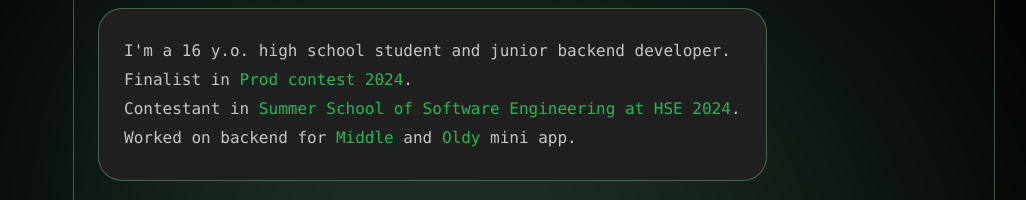
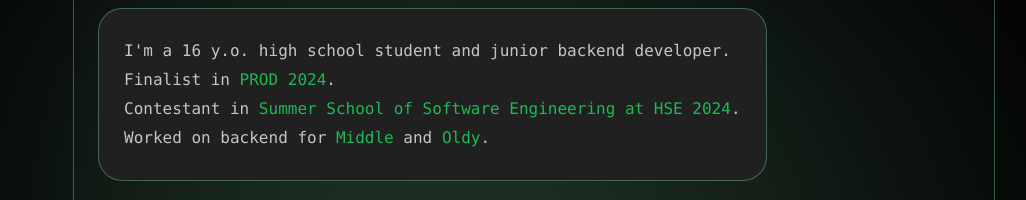
Before and after one commit to linuxfight/linuxfight.github.io, a Vue app: page / in a window 1280 px wide. Shown: the part 158-358 px from the top of the page, without its empty margins (106-1132 px from the left). Built offline with nearby package versions, Linux system fonts and the light colour scheme.

Commit message:
Update Bio.vue

```diff
--- a/src/components/Bio.vue
+++ b/src/components/Bio.vue
@@ -8,9 +8,9 @@
 
     <div class="container text-container">
       <p>I'm a 16 y.o. high school student and junior backend developer. </p>
-      <p>Finalist in <a href="https://prodcontest.ru">Prod contest 2024</a>.</p>
+      <p>Finalist in <a href="https://prodcontest.ru">PROD 2024</a>.</p>
       <p>Contestant in <a href="https://cs.hse.ru/se/2024/">Summer School of Software Engineering at HSE 2024</a>.</p>
-      <p>Worked on backend for <a href="https://t.me/middle_app">Middle</a> and <a href="https://t.me/TonOldy_bot">Oldy</a> mini app.</p>
+      <p>Worked on backend for <a href="https://t.me/middle_app">Middle</a> and <a href="https://t.me/TonOldy_bot">Oldy</a>.</p>
     </div>
 
     <h1> 💻 My Stack </h1>
```
